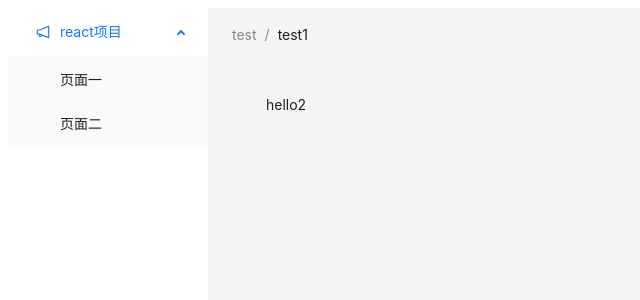
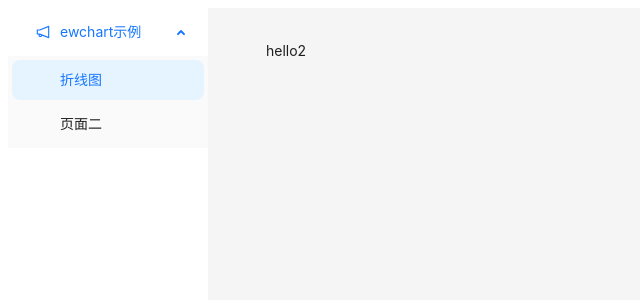
Before and after one commit to qzruncode/ewchart-base-template, a React app: page /page2 in a window 1280 px wide. Shown: the top 300 px of the page, without its empty margins (0-640 px from the left). Built offline with nearby package versions, Linux system fonts and the light colour scheme.

Commit message:
feat: 折线图

```diff
--- a/src/code/app.tsx
+++ b/src/code/app.tsx
@@ -2,20 +2,20 @@ import { Outlet, useLocation, useNavigate } from 'react-router-dom';
 
 import React, { useEffect, useState } from 'react';
 import { NotificationOutlined } from '@ant-design/icons';
-import { Breadcrumb, Layout, Menu } from 'antd';
+import { Layout, Menu } from 'antd';
 
 const Sider = Layout.Sider;
 const Content = Layout.Content;
 
 const menus = [
   {
-    key: '1',
+    key: 'ewchart',
     icon: React.createElement(NotificationOutlined),
-    label: 'react项目',
+    label: 'ewchart示例',
     children: [
       {
-        key: '1-1',
-        label: '页面一',
+        key: 'line',
+        label: '折线图',
       },
       {
         key: '2-2',
@@ -28,15 +28,15 @@ const menus = [
 const darkTunnelBaseTemplate = props => {
   const navigate = useNavigate();
   const location = useLocation();
-  const [selectedKeys, setSelectedKeys] = useState(['1']);
+  const [selectedKeys, setSelectedKeys] = useState(['line']);
 
   useEffect(() => {
-    if (location.pathname.includes('page1')) {
-      setSelectedKeys(['1', '1-1']);
+    if (location.pathname === '/') {
+      navigate('line');
     } else {
-      setSelectedKeys(['1', '1-2']);
+      navigate(location.pathname);
     }
-  }, [location]);
+  }, []);
 
   return (
     <Layout>
@@ -44,15 +44,11 @@ const darkTunnelBaseTemplate = props => {
         <Menu
           mode="inline"
           selectedKeys={selectedKeys}
-          defaultOpenKeys={['1']}
+          defaultOpenKeys={['ewchart']}
           style={{ height: '100%', borderRight: 0 }}
           items={menus}
           onSelect={({ key, keyPath, selectedKeys, domEvent }) => {
-            if (key === '1-1') {
-              navigate('page1');
-            } else {
-              navigate('page2');
-            }
+            navigate(selectedKeys[0]);
             setSelectedKeys(selectedKeys);
           }}
         />
@@ -60,10 +56,6 @@ const darkTunnelBaseTemplate = props => {
 
       <Content>
         <Layout style={{ padding: '0 24px 24px' }}>
-          <Breadcrumb style={{ margin: '16px 0' }}>
-            <Breadcrumb.Item>test</Breadcrumb.Item>
-            <Breadcrumb.Item>test1</Breadcrumb.Item>
-          </Breadcrumb>
           <Content style={{ padding: 24, margin: 0, minHeight: 280 }}>
             <Outlet />
           </Content>
--- a/src/code/page1.tsx
+++ /dev/null
@@ -1,52 +0,0 @@
-import React from 'react';
-import EWChart from 'ewchart';
-
-const Test = () => {
-  return (
-    <div className="test_box">
-      <EWChart
-        chart={{ type: 'line' }}
-        size={{
-          // 宽度自适应
-          height: 300,
-          top: 20,
-          right: 30,
-          bottom: 30,
-          left: 30,
-        }}
-        data={{
-          x: {
-            start: 1677658584000, // 时间戳
-            end: 1677658614000, // 时间戳
-            interval: 1000, // 1秒，每个点的时间间隔
-          },
-          y: {
-            start: 10,
-            end: 300,
-          },
-          yUnit: 'K',
-          groups: [
-            {
-              lineType: 'solid',
-              label: '今天',
-              values: [
-                75, 25, 90, 251, 208, 56, 97, 79, 19, 60, 170, 248, 52, 238, 96, 132, 68, 253, 163, 98, 107, 155, 110,
-                82, 93, 148, 185, 111, 55, 63,
-              ],
-            },
-            {
-              lineType: 'dotted',
-              label: '昨天',
-              values: [
-                75, 132, 68, 253, 163, 98, 107, 25, 90, 251, 208, 56, 97, 79, 238, 96, 155, 110, 82, 93, 148, 185, 111,
-                19, 60, 170, 248, 52, 55, 63,
-              ],
-            },
-          ],
-        }}
-      />
-    </div>
-  );
-};
-
-export default Test;
--- a/src/code/router.tsx
+++ b/src/code/router.tsx
@@ -2,7 +2,7 @@ import React from 'react';
 import { createBrowserRouter } from 'react-router-dom';
 import ErrorPage from './error-page';
 import App from './app';
-import Test1 from './page1';
+import Line from './line';
 import Test2 from './page2';
 
 const createRouter = () => {
@@ -13,8 +13,8 @@ const createRouter = () => {
       errorElement: <ErrorPage />,
       children: [
         {
-          path: 'page1',
-          element: <Test1 />,
+          path: '/line',
+          element: <Line />,
         },
         {
           path: 'page2',
```
